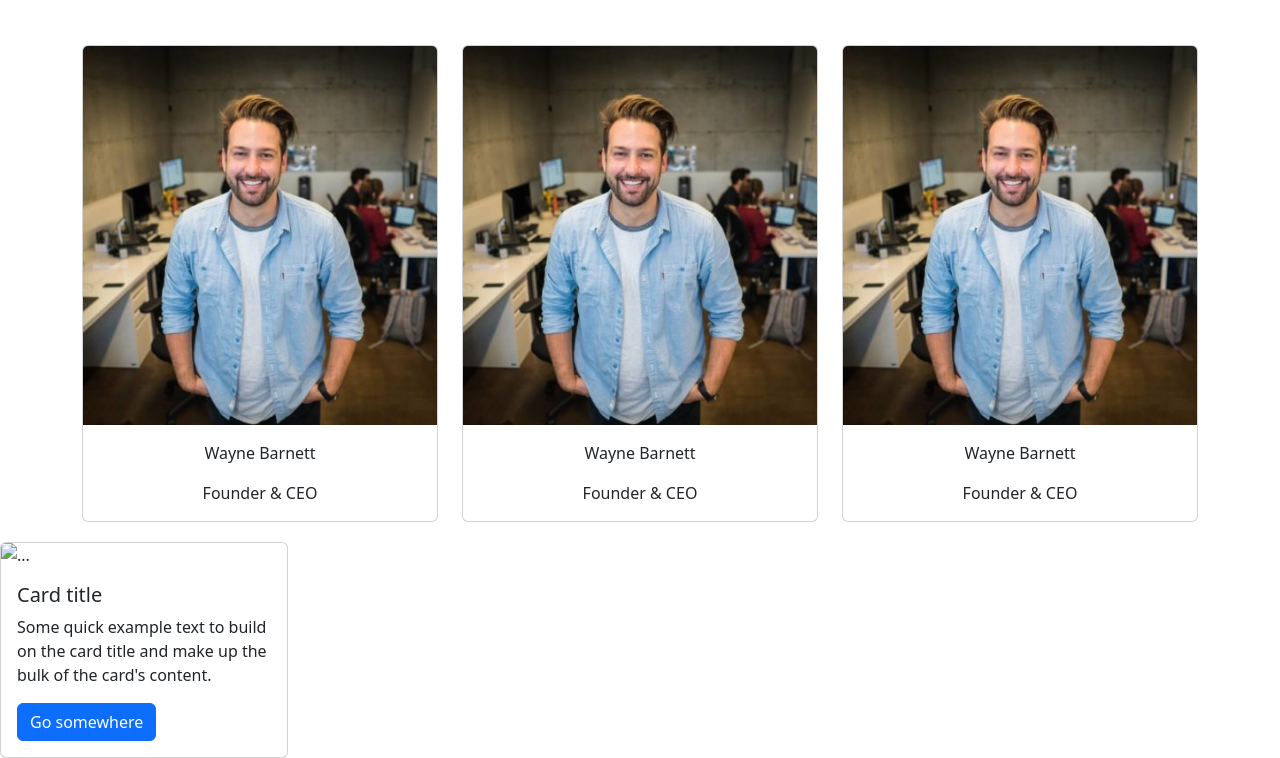
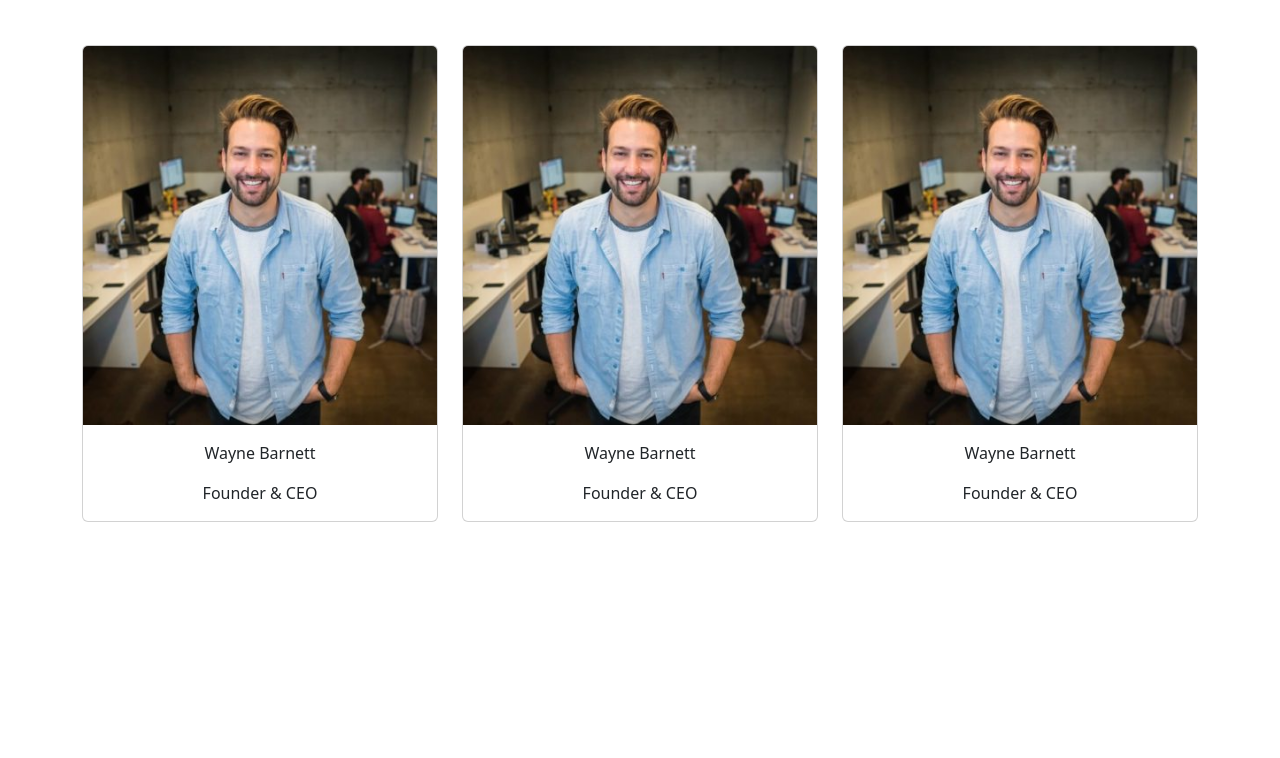
Before and after one commit to giamaf/js-our-team, a plain HTML site: page index.html in a window 1280 px wide. Shown: the part 617-1375 px from the top of the page. After the commit the page ends 1159 px from the top, so only its background shows below. Drawn offline with nearby package versions, Linux system fonts and the light colour scheme.

Commit message:
added html adjs

```diff
--- a/index.html
+++ b/index.html
@@ -44,13 +44,3 @@
 </body>
 
 </html>
-
-<div class="card" style="width: 18rem;">
-    <img src="..." class="card-img-top" alt="...">
-    <div class="card-body">
-        <h5 class="card-title">Card title</h5>
-        <p class="card-text">Some quick example text to build on the card title and make up the bulk of the card's
-            content.</p>
-        <a href="#" class="btn btn-primary">Go somewhere</a>
-    </div>
-</div>
```
